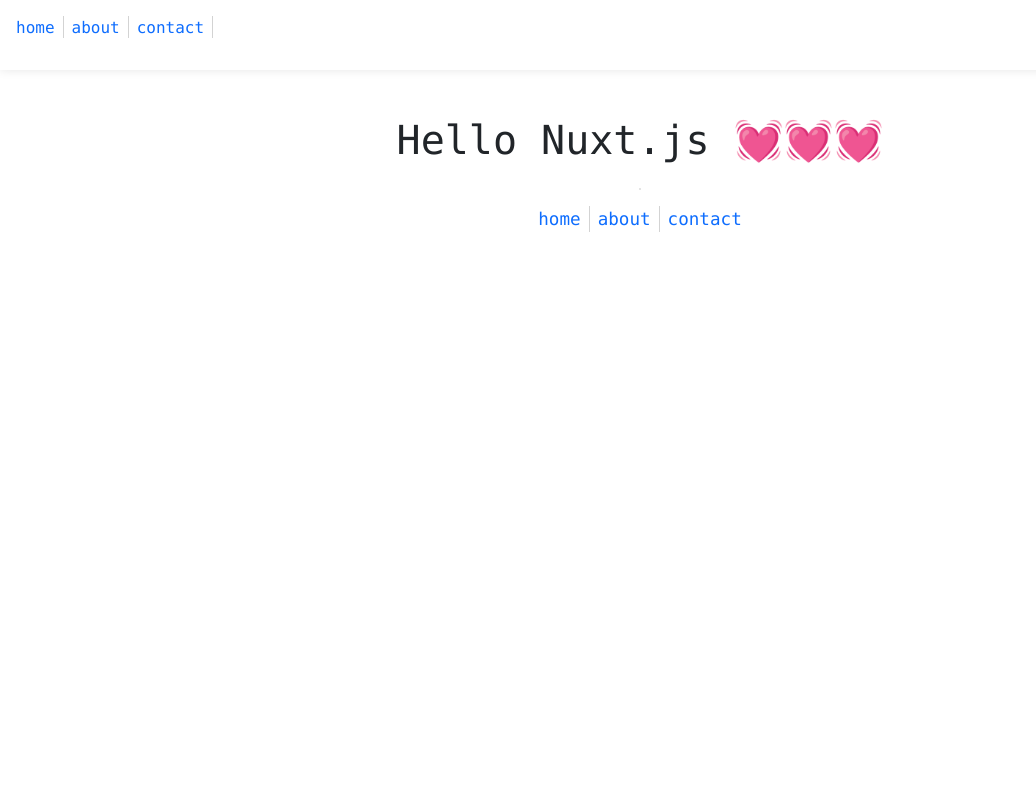
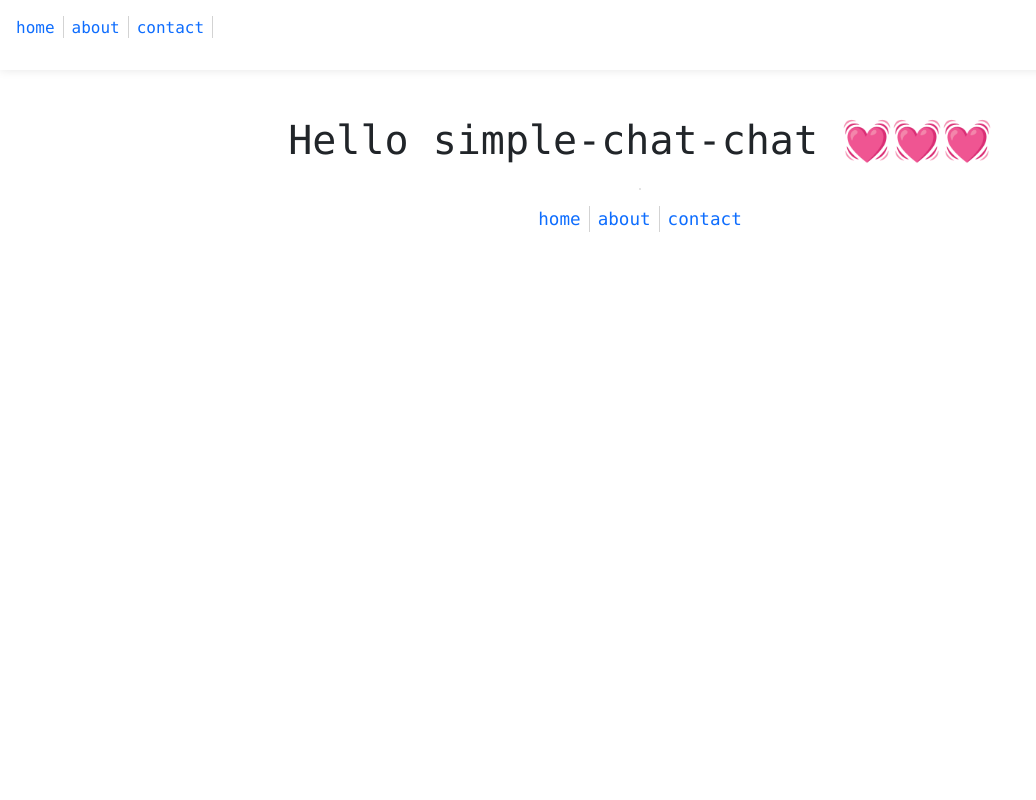
Before and after one commit to osawa-koki/simple-chat-chat, a Nuxt app: page / in a window 1280 px wide. Shown: the top 800 px of the page, without its empty margins (0-1036 px from the left). Built offline with nearby package versions, Linux system fonts and the light colour scheme.

Commit message:
小さな修正。

```diff
--- a/nuxt.config.js
+++ b/nuxt.config.js
@@ -1,5 +1,5 @@
 /* eslint-disable @typescript-eslint/no-unused-vars */
-const PROJECT_NAME = 'nuxtjs-template';
+const PROJECT_NAME = 'simple-chat-chat';
 const PRODUCTION_BASE_PATH = `/`;
 
 export default {
@@ -8,7 +8,7 @@
 
   // Global page headers: https://go.nuxtjs.dev/config-head
   head: {
-    title: '💓 nuxtjs-template 💓',
+    title: '💓 simple-chat-chat 💓',
     htmlAttrs: {
       lang: 'ja',
     },
--- a/pages/index.vue
+++ b/pages/index.vue
@@ -3,7 +3,7 @@
     <HeaderDiv />
     <main>
       <div class="Central">
-        <h1>Hello Nuxt.js 💓💓💓</h1>
+        <h1>Hello simple-chat-chat 💓💓💓</h1>
         <img :src="$router.options.base + 'favicon.ico'" alt="" />
         <ul id="Contents">
           <li v-for="page in pages" :key="page.name">
```
